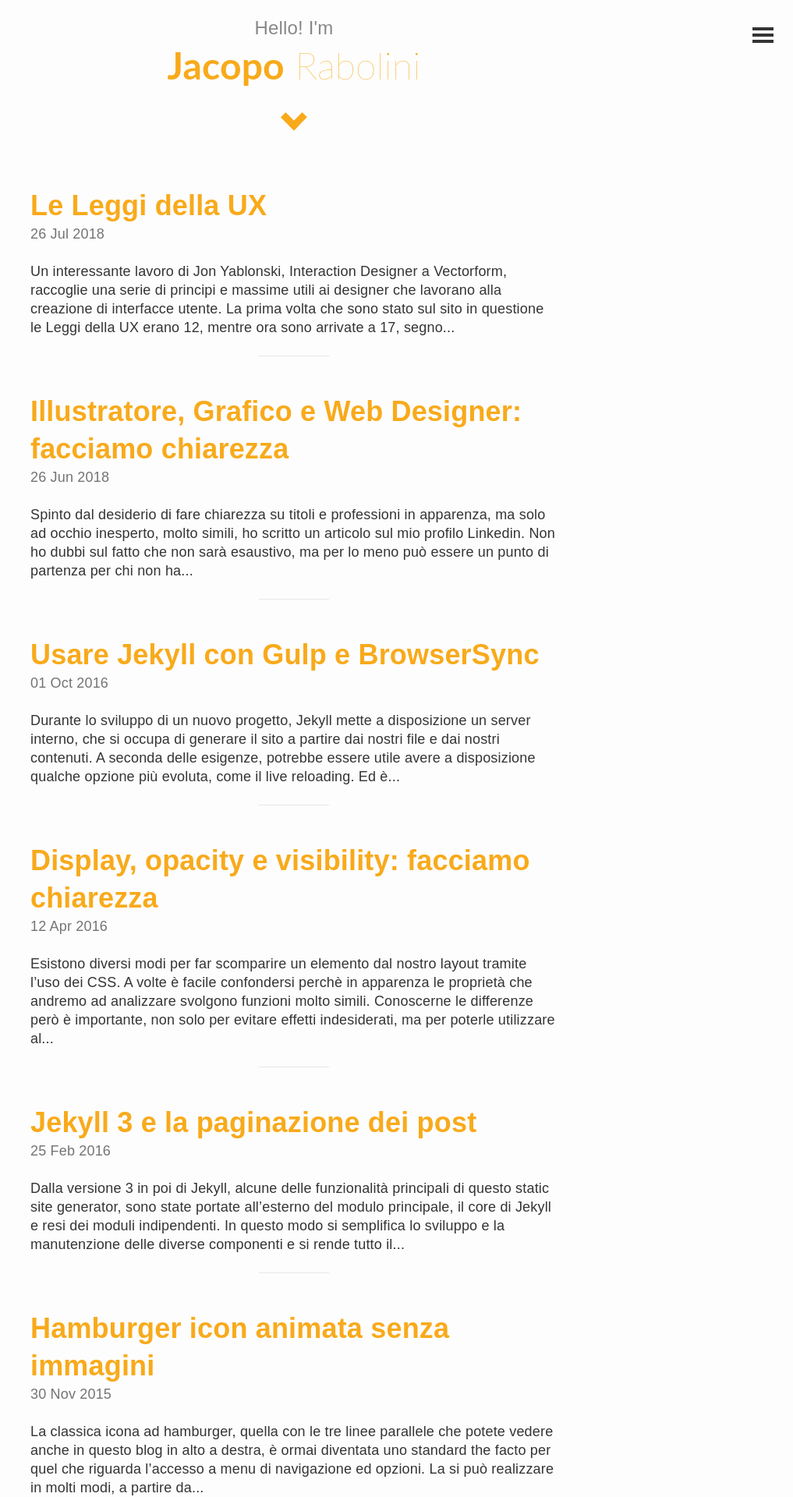
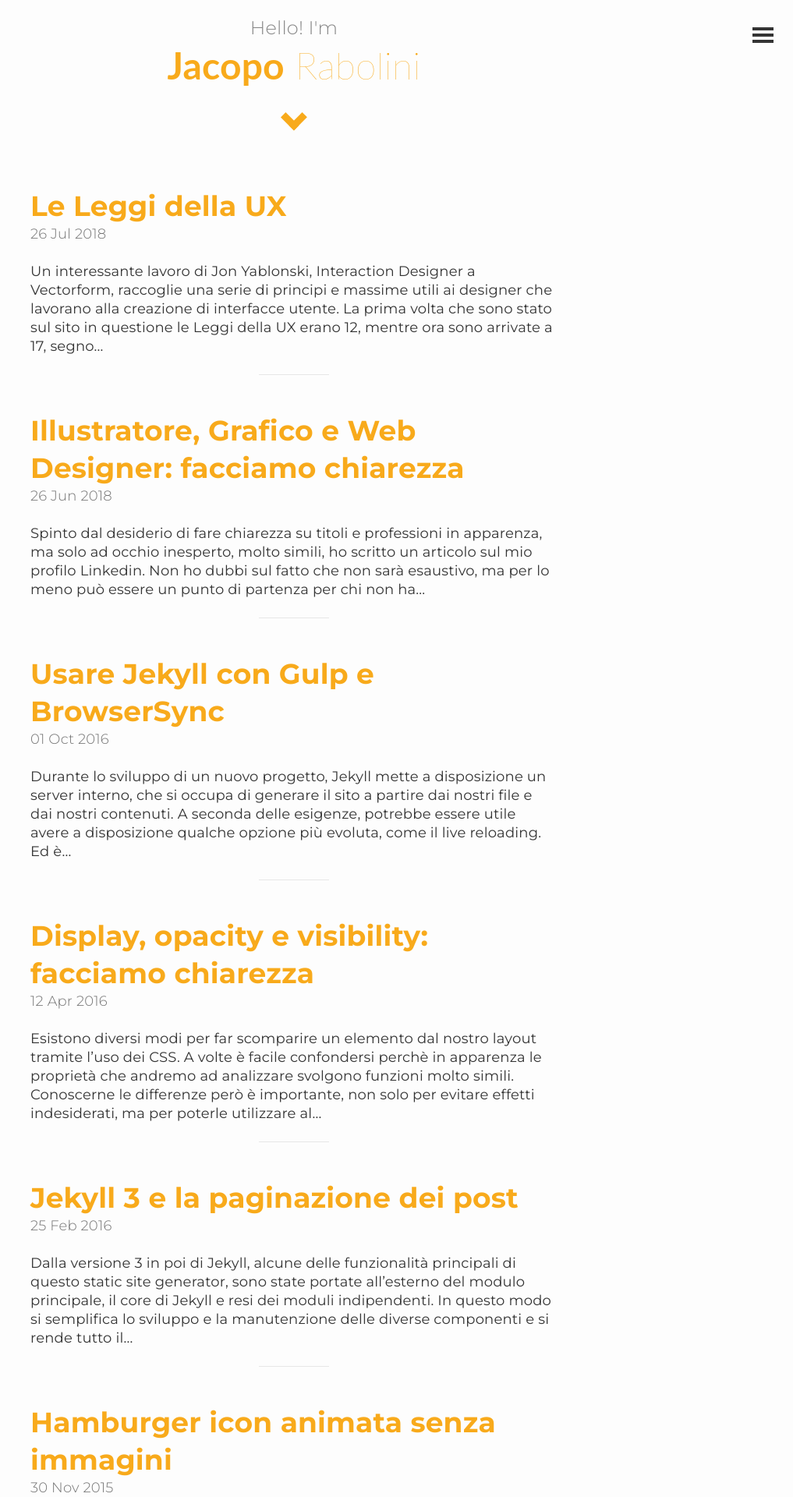
Before and after one commit to KingFelix/kingfelix.github.io, a Jekyll site: the page built from index.html, in a window 1280 px wide. Shown: the top 1920 px of the page at 78% size, without its empty margins (263-1280 px from the left). Built offline with Jekyll 4.4.1, drawn with Linux system fonts in a browser that asks for light colours; the list of posts is cut into pages by our own code.

Commit message:
Update typography.scss

```diff
--- a/_sass/typography.scss
+++ b/_sass/typography.scss
@@ -4,7 +4,7 @@
 //
 
 body {
-	font-family: 'Source Sans Pro', sans-serif;
+	font-family: 'Montserrat', sans-serif;
 	letter-spacing: 0.01em;
 }
 
```
